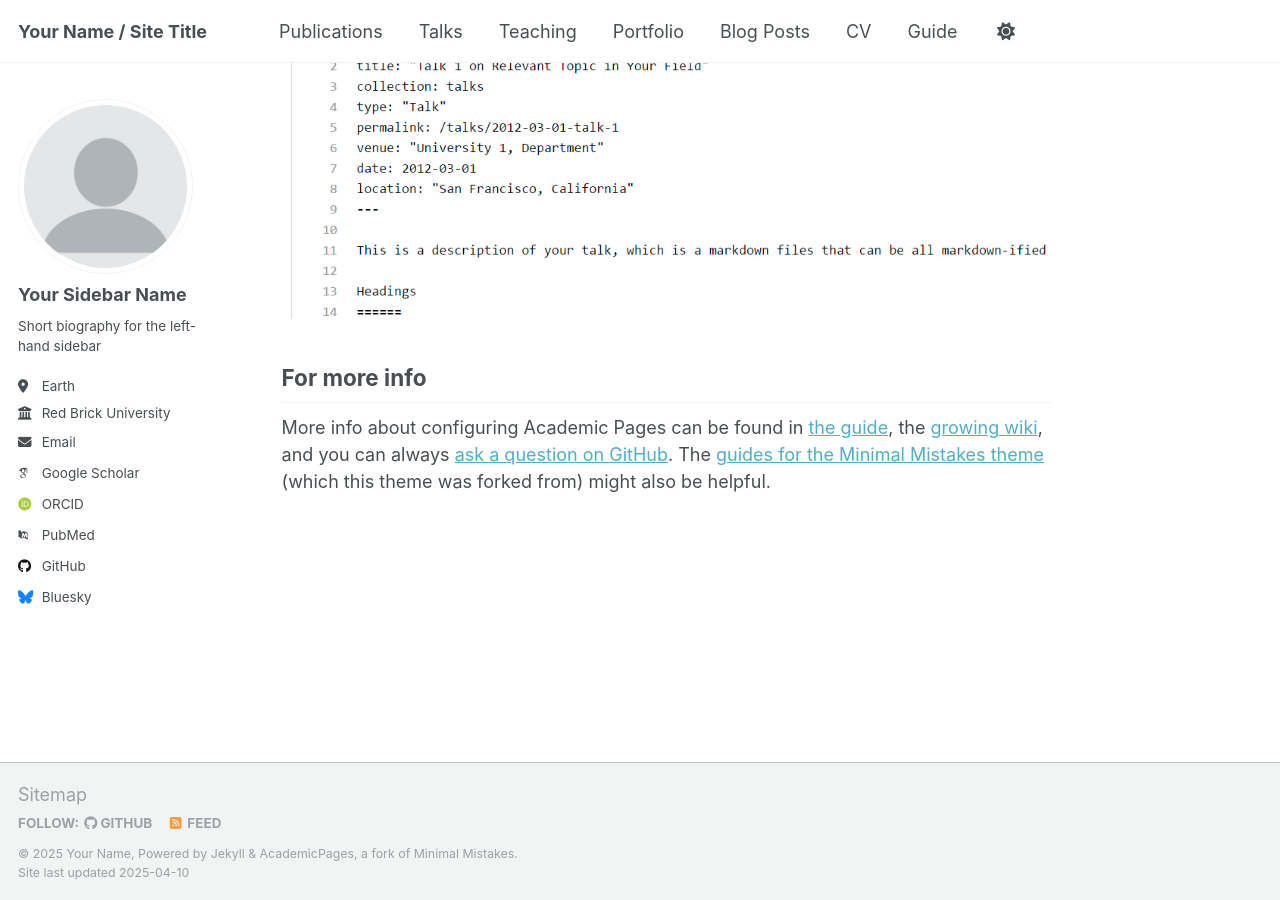
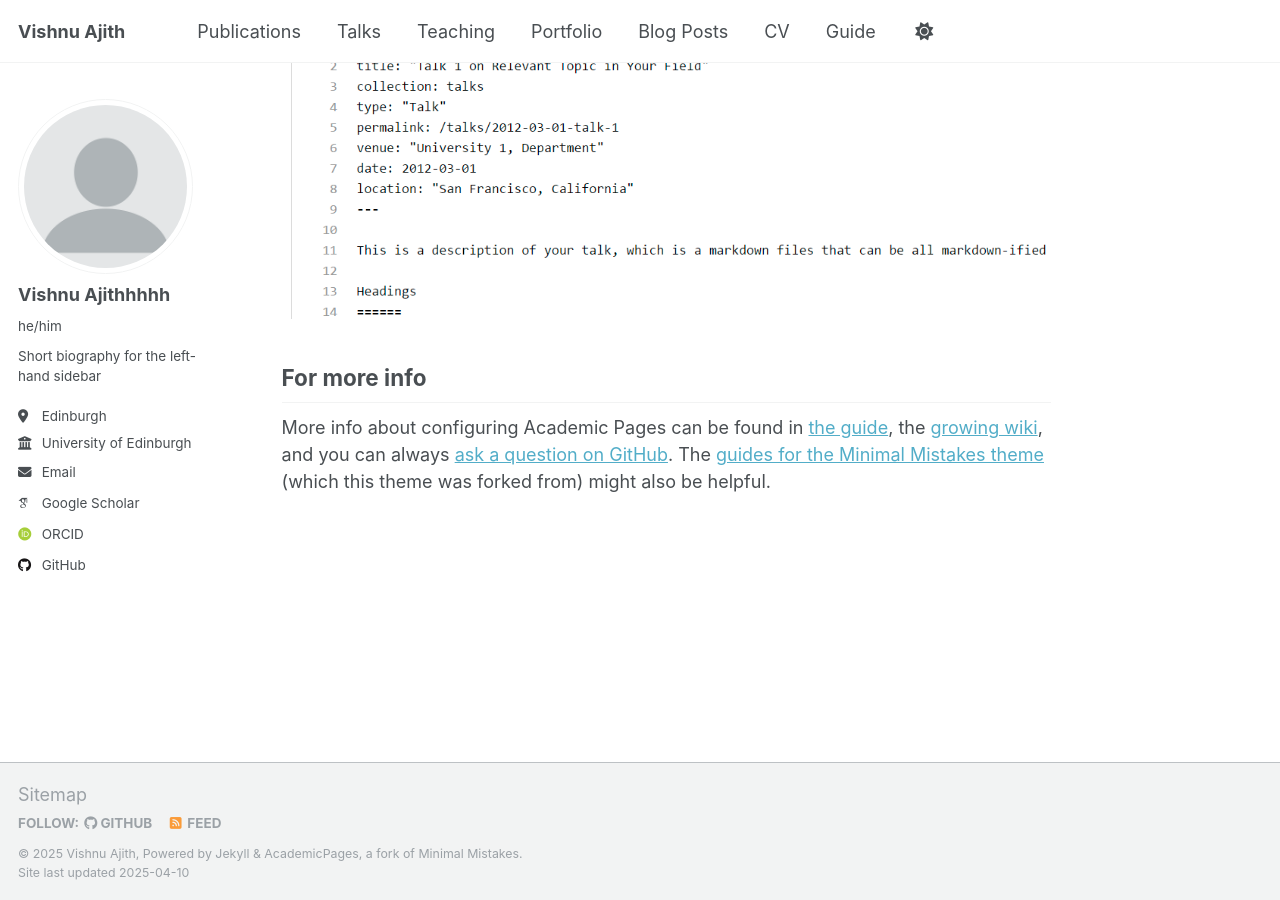
Before and after one commit to charmerDark/charmerDark.github.io, a Jekyll site: the page built from _pages/about.md, in a window 1280 px wide and 900 px high, scrolled down 2636 px. Built offline with Jekyll 4.4.1, drawn with Linux system fonts in a browser that asks for light colours; some web fonts are replaced.

Commit message:
initial changes to side bar

```diff
--- a/_config.yml
+++ b/_config.yml
@@ -9,13 +9,13 @@
 # Basic Site Settings
 locale                   : "en-US"
 site_theme               : "default"
-title                    : "Your Name / Site Title"
+title                    : "Vishnu Ajith"
 title_separator          : "-"
-name                     : &name "Your Name"
+name                     : &name "Vishnu Ajith"
 description              : &description "personal description"
-url                      : https://academicpages.github.io # the base hostname & protocol for your site e.g. "https://[your GitHub username].github.io"
+url                      : https://charmerdark.github.io # the base hostname & protocol for your site e.g. "https://[your GitHub username].github.io"
 baseurl                  : "" # the subpath of your site, e.g. "/blog"
-repository               : "academicpages/academicpages.github.io"
+repository               : "charmerDark/charmerDark.github.io"
 
 # Site Author - The following control what appear as part of the author content on the side bar.
 #               If a field is blank the icon and link will not appear, otherwise it will be shown.
@@ -23,21 +23,21 @@ repository               : "academicpages/academicpages.github.io"
 author:
   # Biographic information
   avatar           : "profile.png"
-  name             : "Your Sidebar Name"
-  pronouns         : # example: "she/her"
+  name             : "Vishnu Ajithhhhh"
+  pronouns         : "he/him" # example: "she/her"
   bio              : "Short biography for the left-hand sidebar"
-  location         : "Earth"
-  employer         : "Red Brick University"
+  location         : "Edinburgh"
+  employer         : "University of Edinburgh"
   uri              : # URL
-  email            : "none@example.org"
+  email            : "vishnuajith+pwbst@gmail.com"
 
   # Academic websites
   arxiv            : # URL - Update with the correct link to your profile
-  googlescholar    : "https://scholar.google.com/citations?user=PS_CX0AAAAAJ"
+  googlescholar    : "https://scholar.google.com/citations?user=T-W_K_sAAAAJ&hl=en"
   impactstory      : # URL
-  orcid            : "http://orcid.org/yourorcidurl"
+  orcid            : "https://orcid.org/0009-0005-8761-798X"
   semantic         : # URL
-  pubmed           : "https://www.ncbi.nlm.nih.gov/pubmed/?term=john+snow"
+  pubmed           : # URL
   researchgate     : # URL
   scopus           : # URL
 
@@ -45,12 +45,12 @@ author:
   bitbucket        : # Username - Update with your username on the site
   codepen          : # Username
   dribbble         : # Username
-  github           : "academicpages"
+  github           : "charmerDark"
   kaggle           : # Username
   stackoverflow    : # User number or user number and name (i.e., use "1" or "1/jeff-atwood")
 
   # Social media
-  bluesky          : "bsky.app" # Replace this with you Bluesky username
+  bluesky          : # Replace this with you Bluesky username
   facebook         : # Username
   flickr           : # Username
   foursquare       : # Username
```
